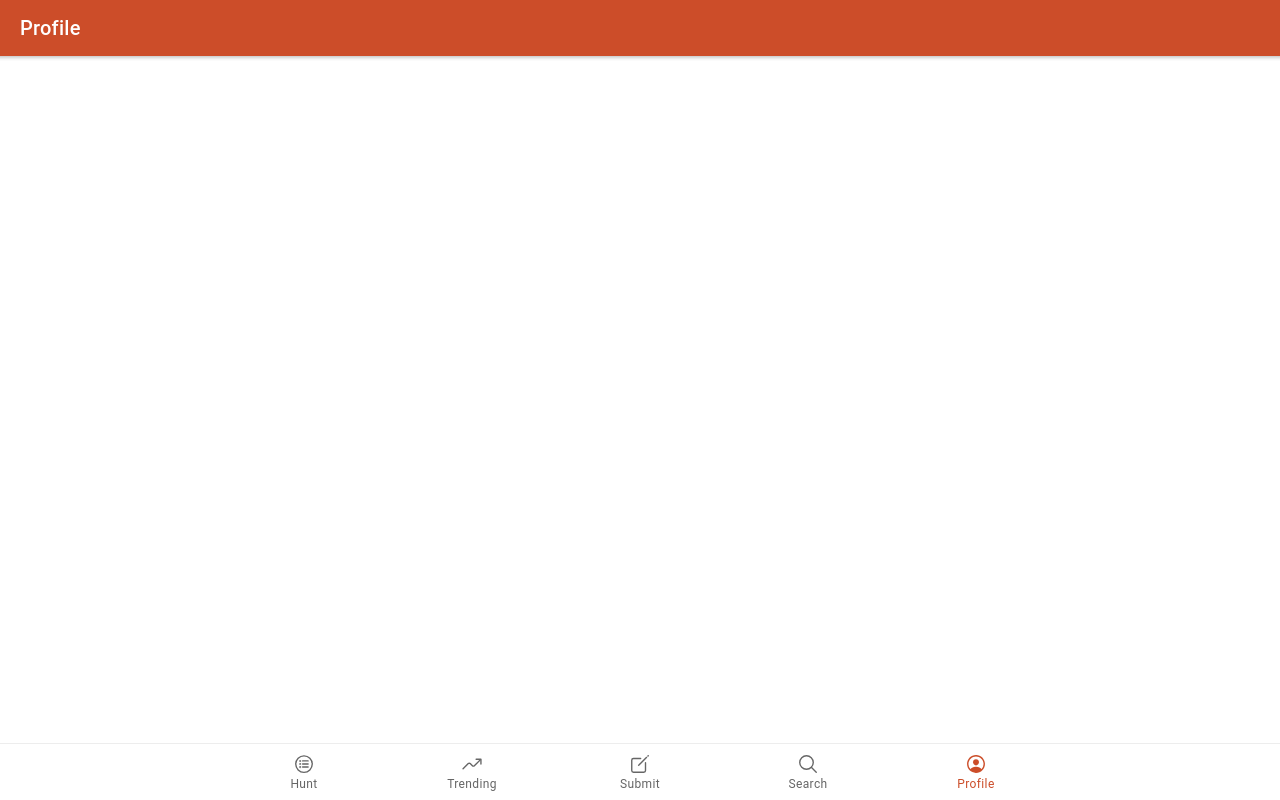
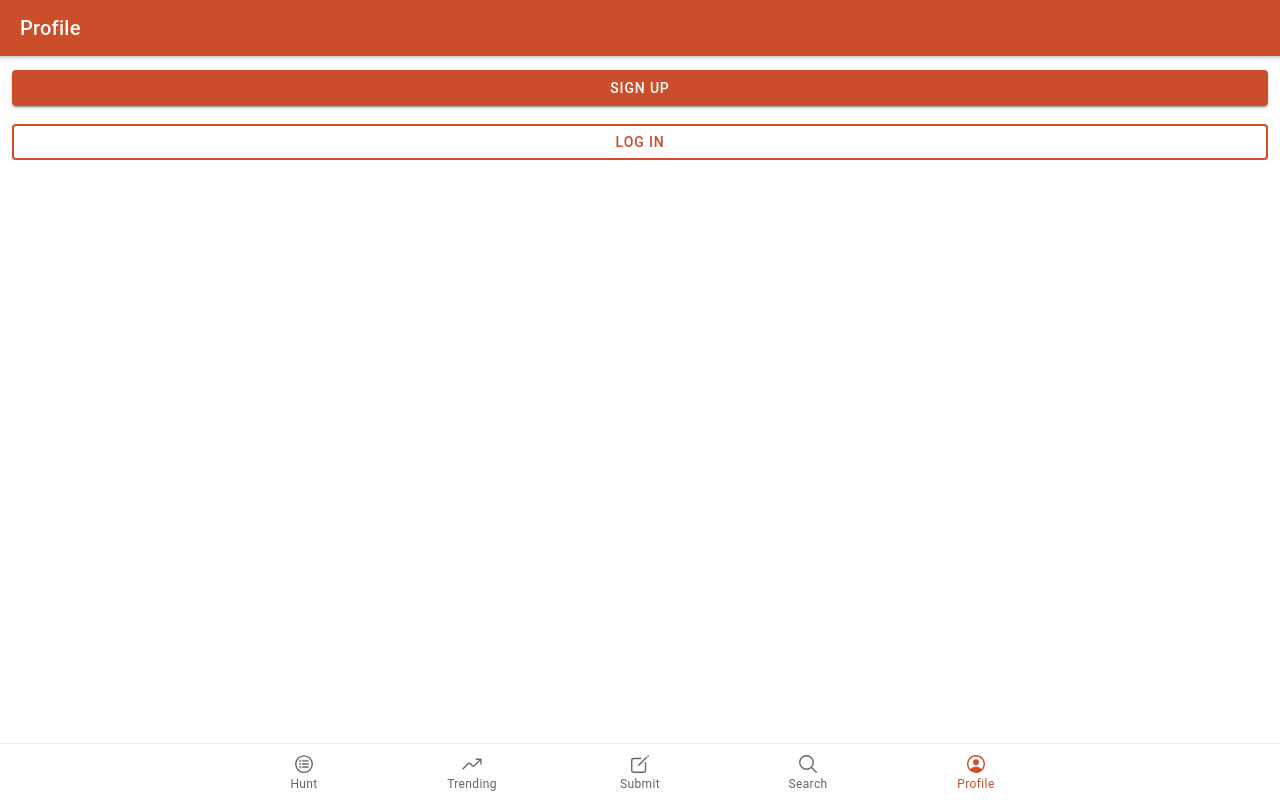
Before and after one commit to barbmich/hunt, a React (Create React App) app: page /profile in a window 1280 px wide. Built offline with nearby package versions, Linux system fonts and the light colour scheme; no server answers.

Commit message:
profile page

```diff
--- a/src/pages/Forgot.js
+++ b/src/pages/Forgot.js
@@ -8,6 +8,7 @@
   IonPage,
   IonRow,
   IonCol,
+  IonLoading,
 } from "@ionic/react";
 import NavHeader from "../components/Header/NavHeader";
 import { toast } from "../utils/toast";
@@ -49,6 +50,7 @@
   return (
     <IonPage>
       <NavHeader title="Reset Password" />
+      <IonLoading message={"Please wait..."} isOpen={busy} />
       <IonContent>
         <IonItem lines="full">
           <IonLabel position="floating">Email</IonLabel>
--- a/src/pages/Login.js
+++ b/src/pages/Login.js
@@ -9,6 +9,7 @@
   IonRow,
   IonCol,
   IonRouterLink,
+  IonLoading,
 } from "@ionic/react";
 import NavHeader from "../components/Header/NavHeader";
 import { toast } from "../utils/toast";
@@ -47,6 +48,7 @@
   return (
     <IonPage>
       <NavHeader title="Log In" />
+      <IonLoading message={"Please wait..."} isOpen={busy} />
       <IonContent>
         <IonItem lines="full">
           <IonLabel position="floating">Email</IonLabel>
--- a/src/pages/Profile.js
+++ b/src/pages/Profile.js
@@ -1,14 +1,118 @@
-import React from "react";
-import { IonPage, IonContent } from "@ionic/react";
+import React, { useContext } from "react";
+import {
+  IonPage,
+  IonContent,
+  IonCard,
+  IonCardContent,
+  IonItem,
+  IonIcon,
+  IonLabel,
+  IonButton,
+  IonGrid,
+  IonRow,
+  IonCol,
+  IonList,
+} from "@ionic/react";
+import { personCircleOutline, mailOutline } from "ionicons/icons";
+import UserContext from "../contexts/UserContext";
+import firebase from "../firebase";
+import { toast } from "../utils/toast";
 import SmallHeader from "../components/Header/SmallHeader";
 import LargeHeader from "../components/Header/LargeHeader";
 
-const Profile = () => {
+const Profile = (props) => {
+  const { user } = useContext(UserContext);
+
+  async function logoutUser() {
+    try {
+      await firebase.logout();
+      props.history.push("/");
+      toast("You have logged out successfully.");
+    } catch (err) {
+      console.error("Logout Error:", err);
+      toast(err.message);
+    }
+  }
+
   return (
     <IonPage>
       <SmallHeader title="Profile" />
       <IonContent fullscreen>
         <LargeHeader title="Profile" />
+        {user ? (
+          <>
+            <IonCard>
+              <IonCardContent>
+                <IonList lines="none">
+                  <IonItem>
+                    <IonIcon icon={personCircleOutline} slot="start" />
+                    <IonLabel>
+                      <strong>{user.displayName}</strong>
+                      <p>Username</p>
+                    </IonLabel>
+                  </IonItem>
+                  <IonItem>
+                    <IonIcon icon={mailOutline} slot="start" />
+                    <IonLabel>
+                      <strong>{user.email}</strong>
+                      <p>Email</p>
+                    </IonLabel>
+                  </IonItem>
+                </IonList>
+              </IonCardContent>
+            </IonCard>
+            <IonRow>
+              <IonCol>
+                <IonButton
+                  expand="block"
+                  routerLink={`/edit-profile`}
+                  color="primary"
+                  fill="outline"
+                >
+                  Edit Profile
+                </IonButton>
+              </IonCol>
+            </IonRow>
+            <IonRow>
+              <IonCol>
+                <IonButton
+                  expand="block"
+                  color="primary"
+                  fill="outline"
+                  onClick={logoutUser}
+                >
+                  Log Out
+                </IonButton>
+              </IonCol>
+            </IonRow>
+          </>
+        ) : (
+          <IonGrid>
+            <IonRow>
+              <IonCol>
+                <IonButton
+                  expand="block"
+                  routerLink={`/register`}
+                  color="primary"
+                >
+                  Sign Up
+                </IonButton>
+              </IonCol>
+            </IonRow>
+            <IonRow>
+              <IonCol>
+                <IonButton
+                  expand="block"
+                  routerLink={`/login`}
+                  color="primary"
+                  fill="outline"
+                >
+                  Log In
+                </IonButton>
+              </IonCol>
+            </IonRow>
+          </IonGrid>
+        )}
       </IonContent>
     </IonPage>
   );
```
